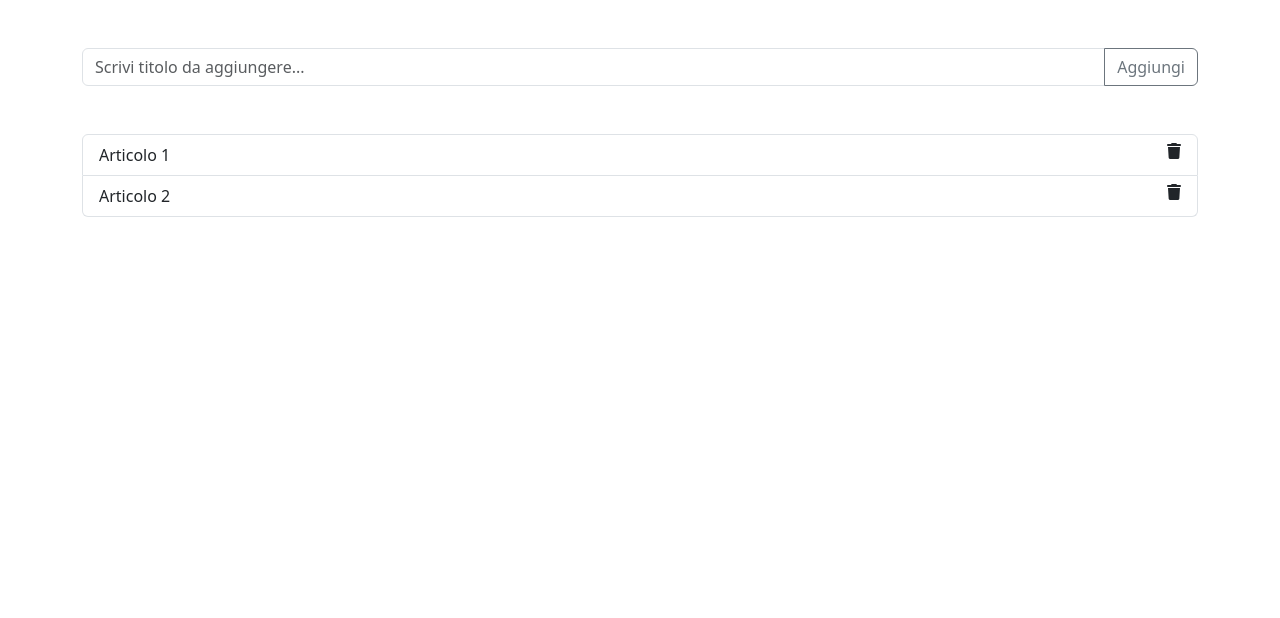
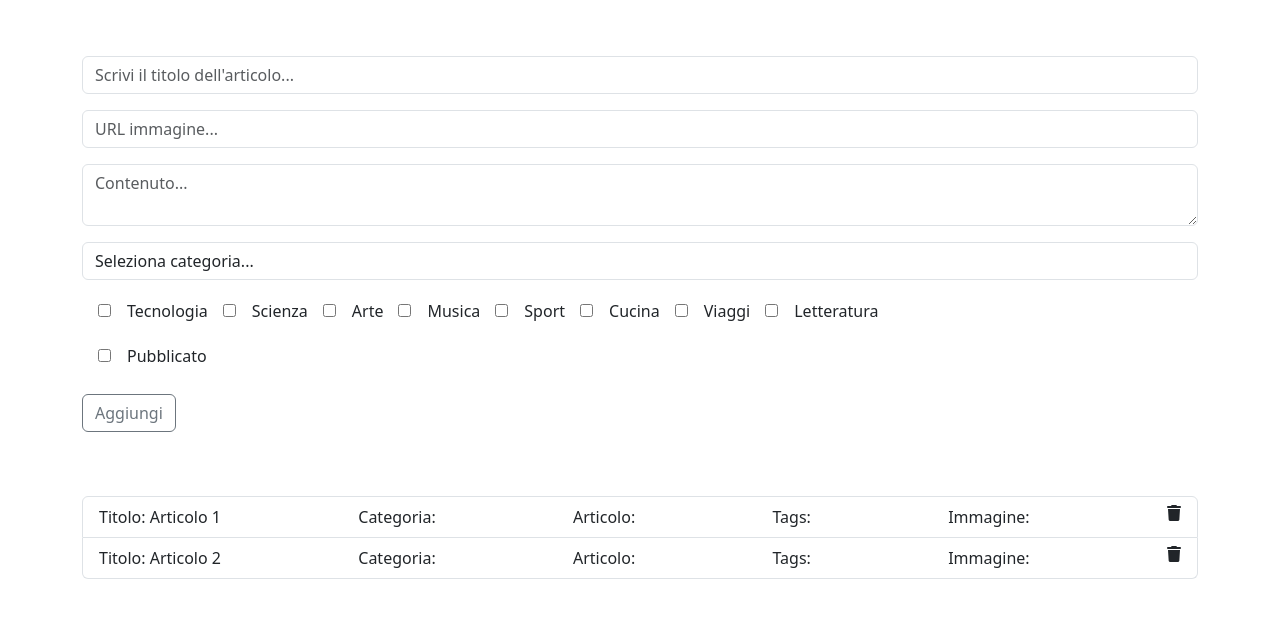
Before and after one commit to Stefanospedicato/react-form-multifield, a React (Vite) app: page / in a window 1280 px wide. Shown: the top 618 px of the page. Built offline with nearby package versions, Linux system fonts and the light colour scheme.

Commit message:
feat: add properties to li element

```diff
--- a/src/assets/components/Form.jsx
+++ b/src/assets/components/Form.jsx
@@ -5,29 +5,49 @@ const list = [
   { id: 2, text: "Articolo 2" },
 ];
 
+const tags = [
+  { id: 1, name: "Tecnologia" },
+  { id: 2, name: "Scienza" },
+  { id: 3, name: "Arte" },
+  { id: 4, name: "Musica" },
+  { id: 5, name: "Sport" },
+  { id: 6, name: "Cucina" },
+  { id: 7, name: "Viaggi" },
+  { id: 8, name: "Letteratura" },
+];
+
 const Form = () => {
   const [myList, setMyList] = useState(list);
   const [newTask, setNewTask] = useState({
     text: "",
-    img: "",
+    image: "",
     content: "",
     category: "",
     tags: [],
-    checked: false,
+    published: false,
   });
 
   const handlerSubmit = (e) => {
     e.preventDefault();
-    setMyList([...myList, newTask]);
+    setMyList([...myList, { ...newTask, id: Date.now() }]);
+    setNewTask({
+      text: "",
+      image: "",
+      content: "",
+      category: "",
+      tags: [],
+      published: false,
+    });
   };
 
   const handlerNewTask = (e) => {
-    const newTask = {
-      id: Date.now(),
-      text: e.target.value,
-    };
-    setNewTask(newTask);
+    const { name, value, type, checked } = e.target;
+    setNewTask((prevTask) => ({
+      ...prevTask,
+      [name]: type === "checkbox" ? checked : value,
+    }));
   };
+
   const handlerRemove = (id) => {
     const newList = myList.filter((item) => item.id !== id);
     setMyList(newList);
@@ -40,15 +60,85 @@ const Form = () => {
           <div className="input-group">
             <input
               type="text"
-              className="form-control"
-              placeholder="Scrivi titolo da aggiungere..."
+              className="form-control my-2"
+              placeholder="Scrivi il titolo dell'articolo..."
+              name="text"
               value={newTask.text}
               onChange={handlerNewTask}
             />
-            <button className="btn btn-outline-secondary" type="submit">
-              Aggiungi
-            </button>
           </div>
+          <div className="input-group">
+            <input
+              type="text"
+              className="form-control my-2"
+              placeholder="URL immagine..."
+              name="image"
+              value={newTask.image}
+              onChange={handlerNewTask}
+            />
+          </div>
+          <div className="input-group">
+            <textarea
+              className="form-control my-2"
+              placeholder="Contenuto..."
+              name="content"
+              value={newTask.content}
+              onChange={handlerNewTask}
+            />
+          </div>
+          <div className="input-group">
+            <select
+              className="form-control my-2"
+              name="category"
+              value={newTask.category}
+              onChange={handlerNewTask}
+            >
+              <option value="">Seleziona categoria...</option>
+              <option value="Cronaca">Cronaca</option>
+              <option value="Sport">Sport</option>
+              <option value="Moda">Moda</option>
+              <option value="Botanica">Botanica</option>
+              <option value="Animali">Animali</option>
+            </select>
+          </div>
+          <div className="input-group">
+            {tags.map((tag) => (
+              <label>
+                <input
+                  type="checkbox"
+                  name="tags"
+                  className="m-3"
+                  value={tag.id}
+                  checked={newTask.tags.includes(tag.id)}
+                  onChange={(e) => {
+                    const { checked, value } = e.target;
+                    setNewTask((prevTask) => ({
+                      ...prevTask,
+                      tags: checked
+                        ? [...prevTask.tags, value]
+                        : prevTask.tags.filter((tag) => tag !== value),
+                    }));
+                  }}
+                />
+                {tag.name}
+              </label>
+            ))}
+          </div>
+          <div className="input-group">
+            <label>
+              <input
+                type="checkbox"
+                name="published"
+                className="m-3"
+                checked={newTask.published}
+                onChange={handlerNewTask}
+              />
+              Pubblicato
+            </label>
+          </div>
+          <button className="btn btn-outline-secondary my-3" type="submit">
+            Aggiungi
+          </button>
         </form>
       </div>
       <div className="container">
@@ -56,9 +146,13 @@ const Form = () => {
           {myList.map((task) => (
             <li
               key={task.id}
-              className="list-group-item  d-flex justify-content-between"
+              className="list-group-item d-flex justify-content-between"
             >
-              {task.text}
+              <div>Titolo: {task.text}</div>
+              <div>Categoria: {task.category}</div>
+              <div>Articolo: {task.content}</div>
+              <div>Tags: {task.tags}</div>
+              <div>Immagine: {task.img}</div>
               <i
                 className="fa-solid fa-trash"
                 onClick={() => handlerRemove(task.id)}
```
